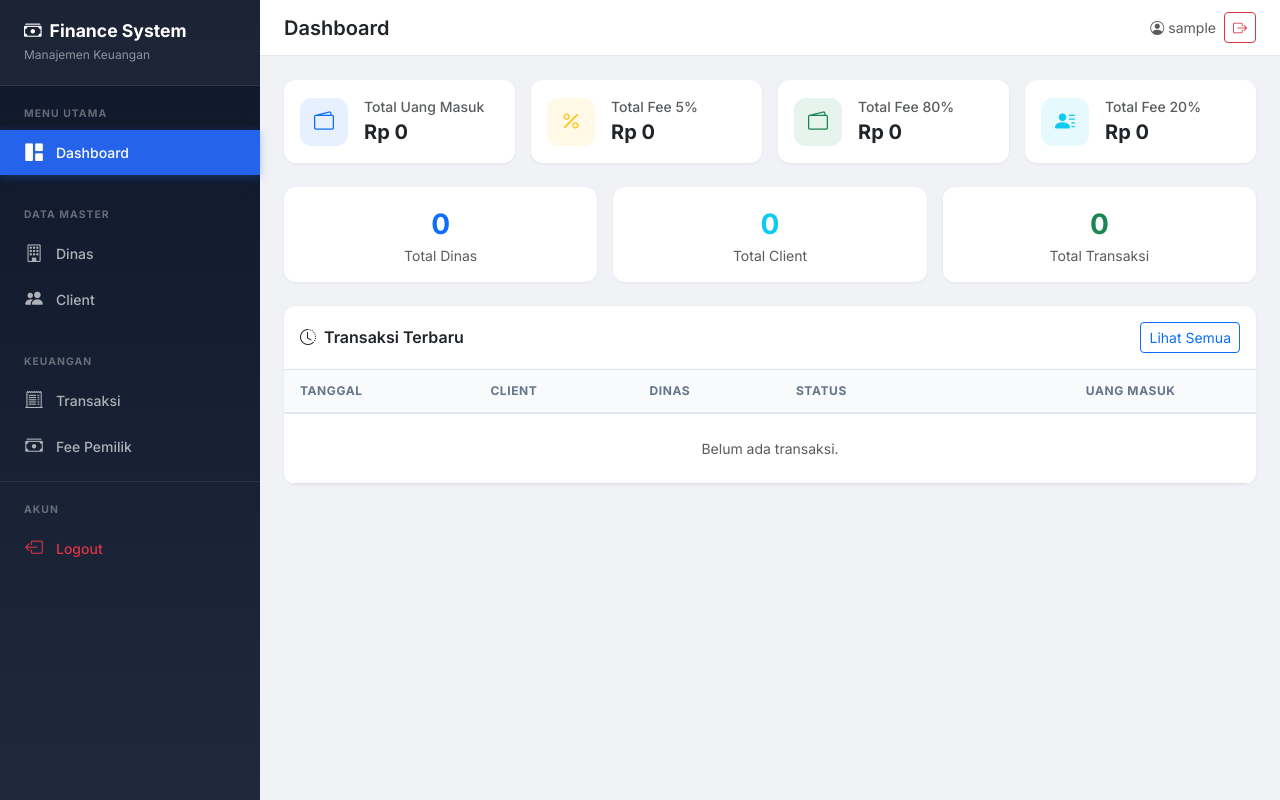
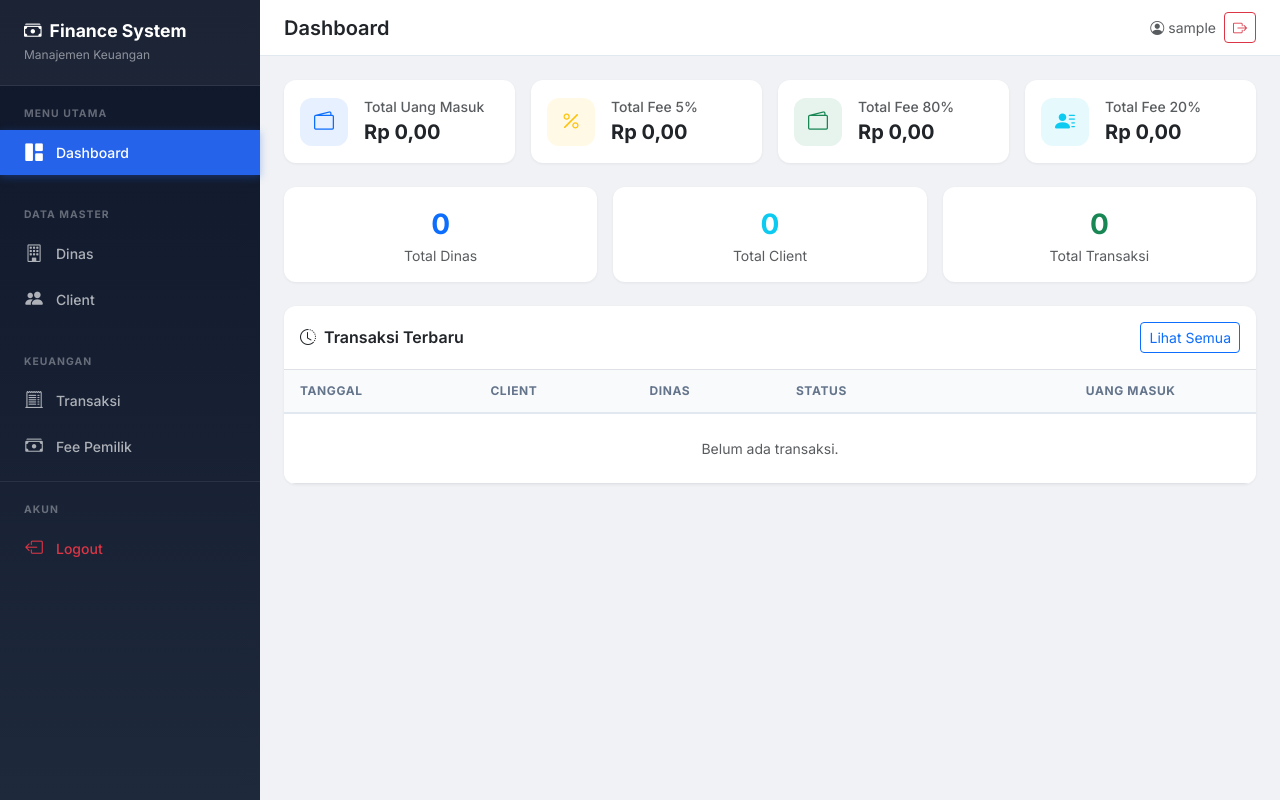
Before and after one commit to arifrg1704-cpu/katering-finance, a Django app: page / in a window 1280 px wide. Run offline with Django 5.2, Linux system fonts and the light colour scheme; the visitor is signed in with stand-in values (Sample User, id 1); data that the repository does not hold is empty.

Commit message:
Round dashboard totals to 2 decimal places

```diff
--- a/finance/templates/finance/dashboard.html
+++ b/finance/templates/finance/dashboard.html
@@ -15,7 +15,7 @@
                 </div>
                 <div>
                     <div class="text-muted small fw-medium">Total Uang Masuk</div>
-                    <div class="fs-5 fw-bold text-dark">Rp {{ totals.total_uang_masuk|intcomma }}</div>
+                    <div class="fs-5 fw-bold text-dark">Rp {{ totals.total_uang_masuk|floatformat:2|intcomma }}</div>
                 </div>
             </div>
         </div>
@@ -28,7 +28,7 @@
                 </div>
                 <div>
                     <div class="text-muted small fw-medium">Total Fee 5%</div>
-                    <div class="fs-5 fw-bold text-dark">Rp {{ totals.total_fee_5|intcomma }}</div>
+                    <div class="fs-5 fw-bold text-dark">Rp {{ totals.total_fee_5|floatformat:2|intcomma }}</div>
                 </div>
             </div>
         </div>
@@ -41,7 +41,7 @@
                 </div>
                 <div>
                     <div class="text-muted small fw-medium">Total Fee 80%</div>
-                    <div class="fs-5 fw-bold text-dark">Rp {{ totals.total_fee_bersih_80|intcomma }}</div>
+                    <div class="fs-5 fw-bold text-dark">Rp {{ totals.total_fee_bersih_80|floatformat:2|intcomma }}</div>
                 </div>
             </div>
         </div>
@@ -54,7 +54,8 @@
                 </div>
                 <div>
                     <div class="text-muted small fw-medium">Total Fee 20%</div>
-                    <div class="fs-5 fw-bold text-dark">Rp {{ totals.total_fee_pemilik_20|intcomma }}</div>
+                    <div class="fs-5 fw-bold text-dark">Rp {{ totals.total_fee_pemilik_20|floatformat:2|intcomma }}
+                    </div>
                 </div>
             </div>
         </div>
@@ -120,7 +121,7 @@
                         <span class="badge bg-warning bg-opacity-10 text-warning badge-status">Belum Dibayar</span>
                         {% endif %}
                     </td>
-                    <td class="text-end">Rp {{ t.total_uang_masuk|intcomma }}</td>
+                    <td class="text-end">Rp {{ t.total_uang_masuk|floatformat:2|intcomma }}</td>
                     <td>
                         <a href="{% url 'finance:transaksi_report' t.pk %}" class="btn btn-sm btn-outline-secondary">
                             <i class="bi bi-eye"></i>
```
